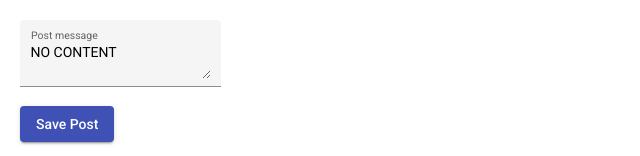
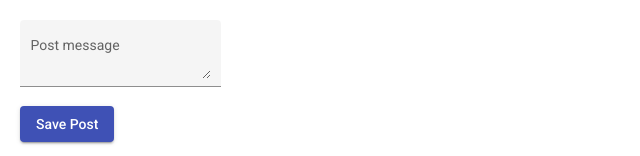
Before and after one commit to FoxGeoff/MeanStack, an Angular app: page / in a window 1280 px wide. Shown: the top 156 px of the page, without its empty margins (0-640 px from the left). Built offline with nearby package versions, Linux system fonts and the light colour scheme.

Commit message:
Using two way binding [(ngModel)]

```diff
--- a/src/app/app.module.ts
+++ b/src/app/app.module.ts
@@ -6,6 +6,7 @@ import { BrowserAnimationsModule } from '@angular/platform-browser/animations';
 import { MaterialModule } from './material/material.module';
 
 import { PostCreateComponent } from './posts/post-create/post-create.component';
+import { FormsModule } from '@angular/forms';
 
 @NgModule({
   declarations: [
@@ -17,6 +18,7 @@ import { PostCreateComponent } from './posts/post-create/post-create.component';
     AppRoutingModule,
     BrowserAnimationsModule,
     MaterialModule,
+    FormsModule,
   ],
   providers: [],
   bootstrap: [AppComponent]
--- a/src/app/posts/post-create/post-create.component.html
+++ b/src/app/posts/post-create/post-create.component.html
@@ -1,7 +1,7 @@
 <div class="container">
   <mat-form-field appearance="fill">
     <mat-label>Post message</mat-label>
-    <textarea #postTextarea matInput [value]="newPost"></textarea>
+    <textarea #postTextarea matInput  [(ngModel)] = "enteredValue"></textarea>  <!--  [value]="newPost" -->
   </mat-form-field>
 
   <p>
--- a/src/app/posts/post-create/post-create.component.ts
+++ b/src/app/posts/post-create/post-create.component.ts
@@ -7,6 +7,7 @@ import { Component, OnInit } from '@angular/core';
 })
 export class PostCreateComponent implements OnInit {
   newPost = 'NO CONTENT';
+  enteredValue = '';
 
   constructor() { }
 
@@ -14,11 +15,13 @@ export class PostCreateComponent implements OnInit {
   }
 
   onAddPost(postTextarea: HTMLTextAreaElement) {
-    this.newPost = postTextarea.value;
+    this.newPost = this.enteredValue;
+
+    // this.newPost = postTextarea.value;
     // this.newPost = 'The user\'s post';
 
     /* debug using 'consols.dir' - Shows all DOM element meta data*/
-    console.dir(postTextarea);
+    // console.dir(postTextarea);
   }
 
 }
```
Also changed, not shown: 1 other file (tests, documents, lock files or other folders).
